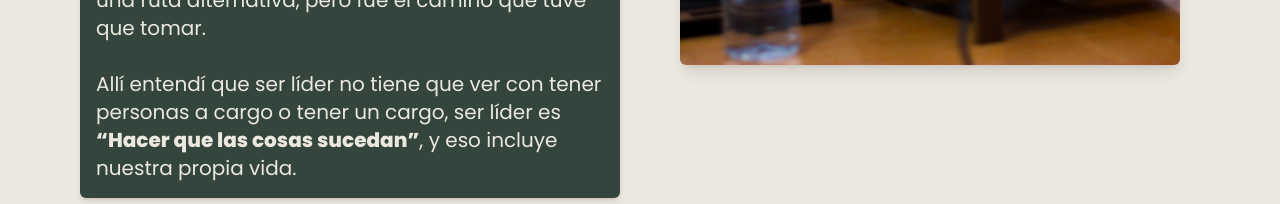
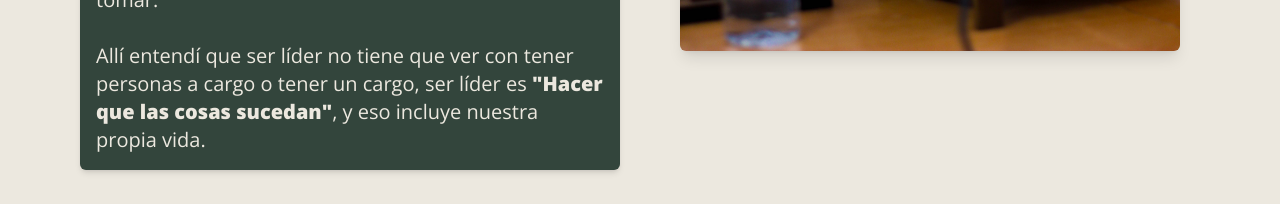
Before and after one commit to diegocabre/neymartinez, a Next.js app: page /views/about in a window 1280 px wide. Shown: the part 1850-2054 px from the top of the page. Built offline with nearby package versions, Linux system fonts and the light colour scheme.

Commit message:
Errores en compilacion arreglados

```diff
--- a/src/app/layout.tsx
+++ b/src/app/layout.tsx
@@ -27,7 +27,7 @@ export default function RootLayout({
 }>) {
   return (
     <html lang="es">
-      <body className={/* openSansFont.className + " " +  */poppinsFont.className}>
+      <body className={openSansFont.className + " " + poppinsFont.className}>
         <NavBar />
         {children}
         <Footer />
--- a/src/app/views/about/page.tsx
+++ b/src/app/views/about/page.tsx
@@ -50,7 +50,7 @@ export default function AboutPage() {
             Emigrar no estaba en mi tablero de sueños, no era una ruta alternativa, pero fue el camino que tuve que tomar.
             <br />
             <br />
-            Allí entendí que ser líder no tiene que ver con tener personas a cargo o tener un cargo, ser líder es <strong>“Hacer que las cosas sucedan”</strong>, y eso incluye nuestra propia vida.
+            Allí entendí que ser líder no tiene que ver con tener personas a cargo o tener un cargo, ser líder es <strong>&quot;Hacer que las cosas sucedan&quot;</strong>, y eso incluye nuestra propia vida.
           </p>
         </div>
         {/* Imagen */}
```
